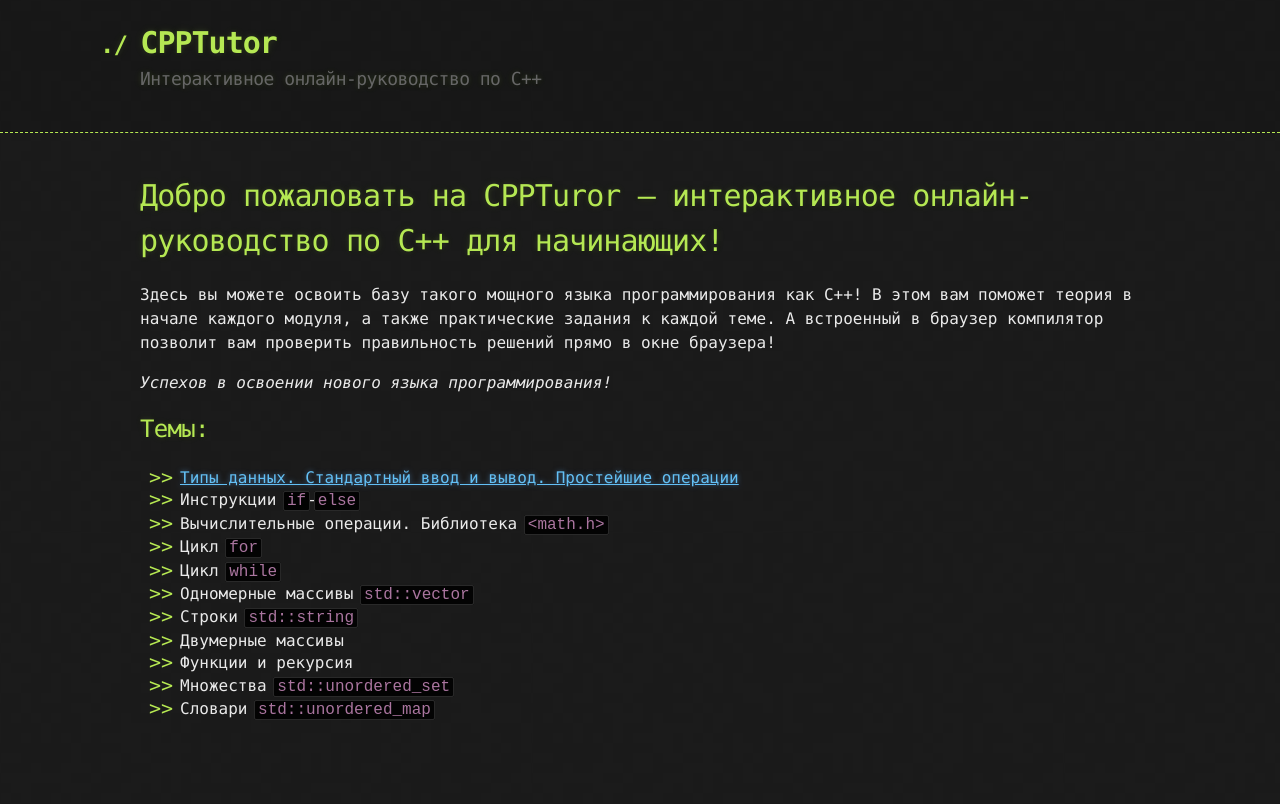
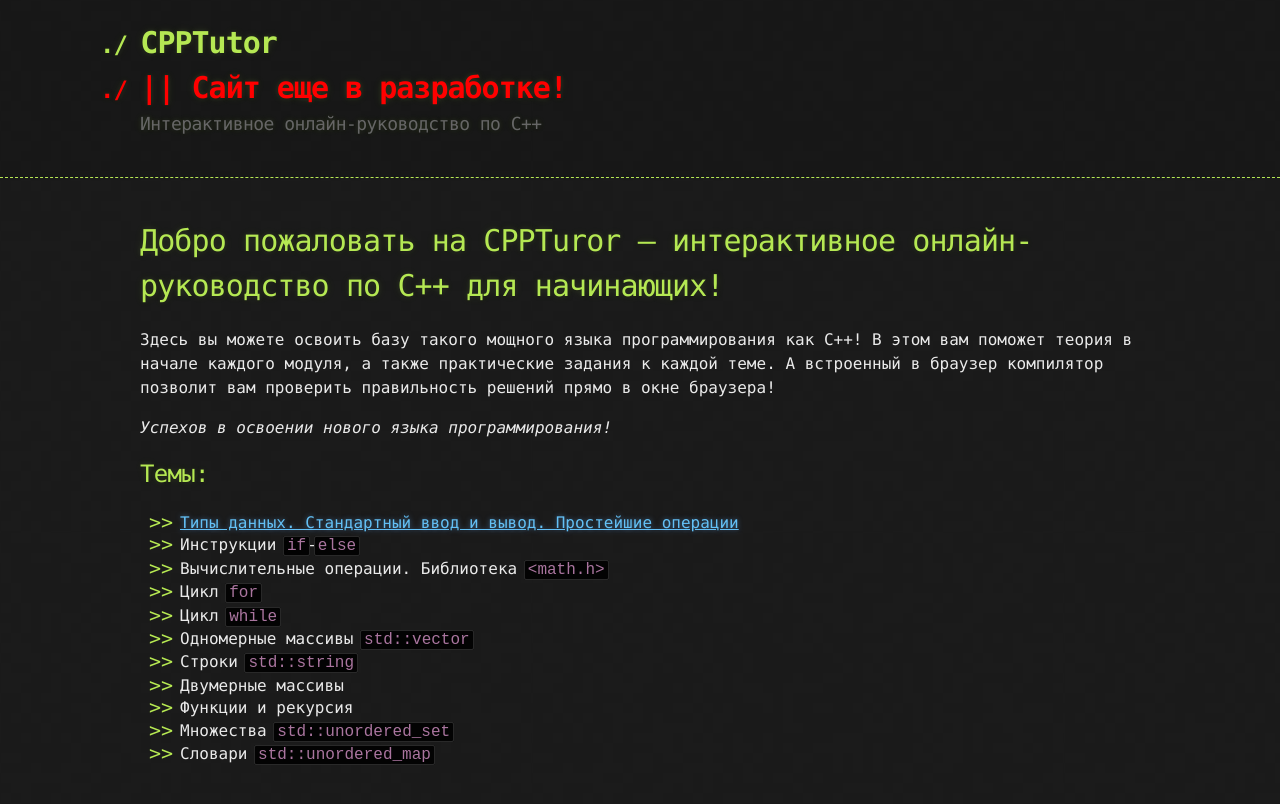
Before and after one commit to cpptutorWeb/cpptutorweb.github.io, a Jekyll site: the page built from index.md, in a window 1280 px wide. Shown: the top 804 px of the page. Built offline with Jekyll 4.4.1, drawn with Linux system fonts in a browser that asks for light colours; our own code applies the rules of GitHub Pages for plain Markdown files.

Commit message:
Update default.html

```diff
--- a/_layouts/default.html
+++ b/_layouts/default.html
@@ -15,7 +15,7 @@
     <header>
       <div class="container">
         <a id="a-title" href="https://cpptutorweb.github.io/">
-          <h1>CPPTutor</h1>
+          <h1>CPPTutor</h1> <h1 style="color:red"> || Сайт еще в разработке!</h1>
         </a>
         <h2>Интерактивное онлайн-руководство по C++</h2>
       </div>
```
